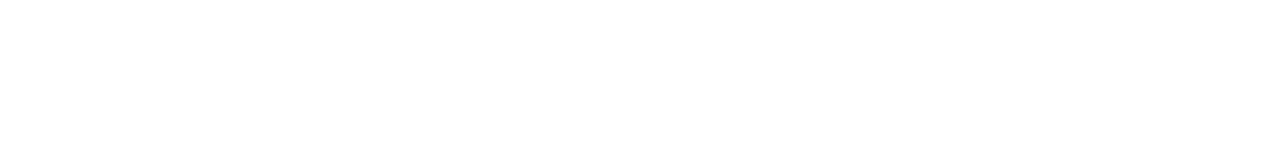
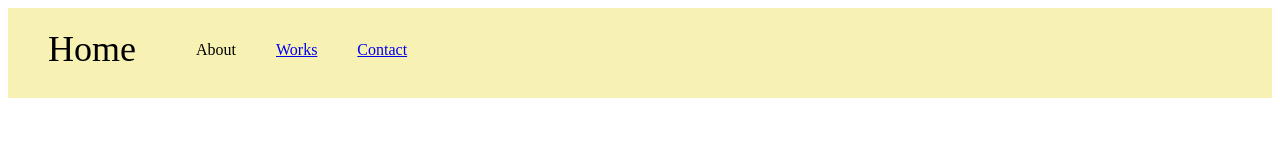
Before and after one commit to yamaneko-dev/mytest-site, a plain HTML site: page index.html in a window 1280 px wide. Drawn offline with Linux system fonts and the light colour scheme.

Commit message:
MENU追加

```diff
--- a/index.html
+++ b/index.html
@@ -3,10 +3,20 @@
 <head>
     <meta charset="UTF-8">
     <meta name="viewport" content="width=device-width, initial-scale=1.0">
-    <title>Document</title>
+    <title>MyPortofolio Website</title>
+    <link rel="stylesheet" href="stylesheet.css">
 </head>
 <body>
-    <script src="first.js"></script>
+    <div class="header">
+        <div class="header-logo">Home</div>
+        <div class="header-list"></div>
+            <ui>
+                <li><a fref="/about">About</a></li>
+                <li><a href="/Works">Works</a></li>
+                <li><a href="/contact">Contact</a></li>
+            </ui>
+        </div>
+    </div>
 
 </body>
 </html>
--- /dev/null
+++ b/stylesheet.css
@@ -0,0 +1,30 @@
+body {
+    font-family: "Avenir Next";
+}
+
+li{
+    list-style: none;
+    float: left;
+    padding: 33px 20px;
+}
+
+.header {
+    background-color: #f7f2b4;
+    height: 90px;
+}
+
+.header-logo {
+    font-size:36px;
+    float:left;
+    padding: 20px 40px;
+}
+
+.main {
+    background-color: #bdf7f1;
+    height: 600px;
+}
+
+.footer {
+    background-color: #ceccf3;
+    height: 270px;
+}
```
